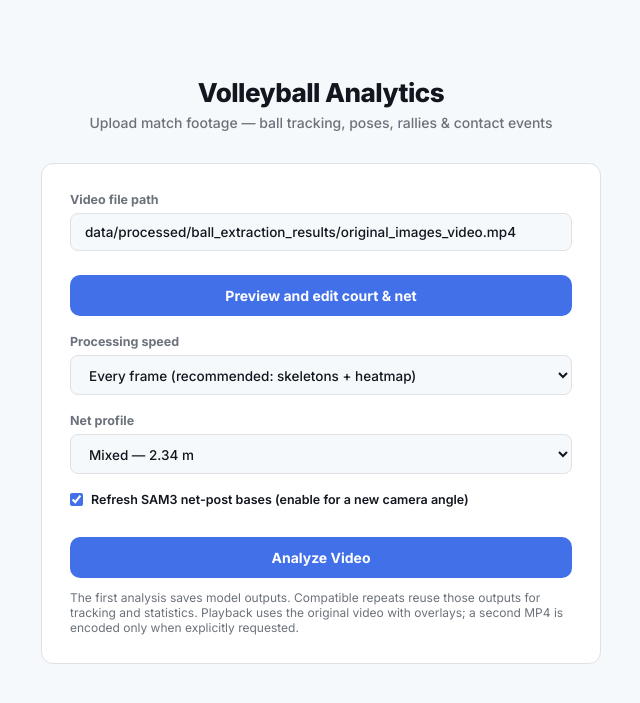
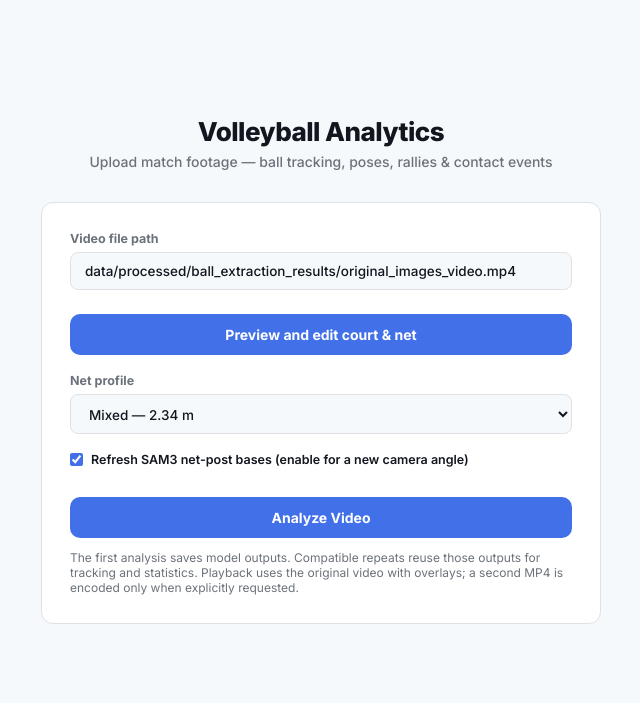
Before and after one commit to SettNozz/volleystat, a Flask app: page / in a window 1280 px wide. Shown: the part 60-763 px from the top of the page, without its empty margins (319-959 px from the left). Run offline with Flask 3, Linux system fonts and the light colour scheme; some libraries are stand-ins or nearby versions.

Commit message:
Remove processing speed selector from new analysis

```diff
--- a/viewer/templates/index.html
+++ b/viewer/templates/index.html
@@ -112,14 +112,6 @@ button:disabled { background: var(--border); color: var(--muted); cursor: not-al
       <p class="hint" id="calibrationHint"></p>
     </section>
 
-    <label>Processing speed</label>
-    <select id="skipFrames">
-      <option value="0" selected>Every frame (recommended: skeletons + heatmap)</option>
-      <option value="1">Every 2nd frame (faster)</option>
-      <option value="2">Every 3rd frame (fast)</option>
-      <option value="4">Every 5th frame (fastest)</option>
-    </select>
-
     <label>Net profile</label>
     <select id="netProfile">
       <option value="mixed" selected>Mixed — 2.34 m</option>
@@ -161,7 +153,6 @@ let pollInterval = null;
 
 function startAnalysis() {
   const path = document.getElementById('videoPath').value.trim();
-  const skip = document.getElementById('skipFrames').value;
   const netProfile = document.getElementById('netProfile').value;
   const refreshNetFloor = document.getElementById('refreshNetFloor').checked;
   if (!path) return;
@@ -181,7 +172,6 @@ function startAnalysis() {
     headers: {'Content-Type': 'application/json'},
     body: JSON.stringify({
       video_path: path,
-      skip_frames: parseInt(skip),
       net_profile: netProfile,
       refresh_net_floor: refreshNetFloor,
       ...calibrationOptions,
```
